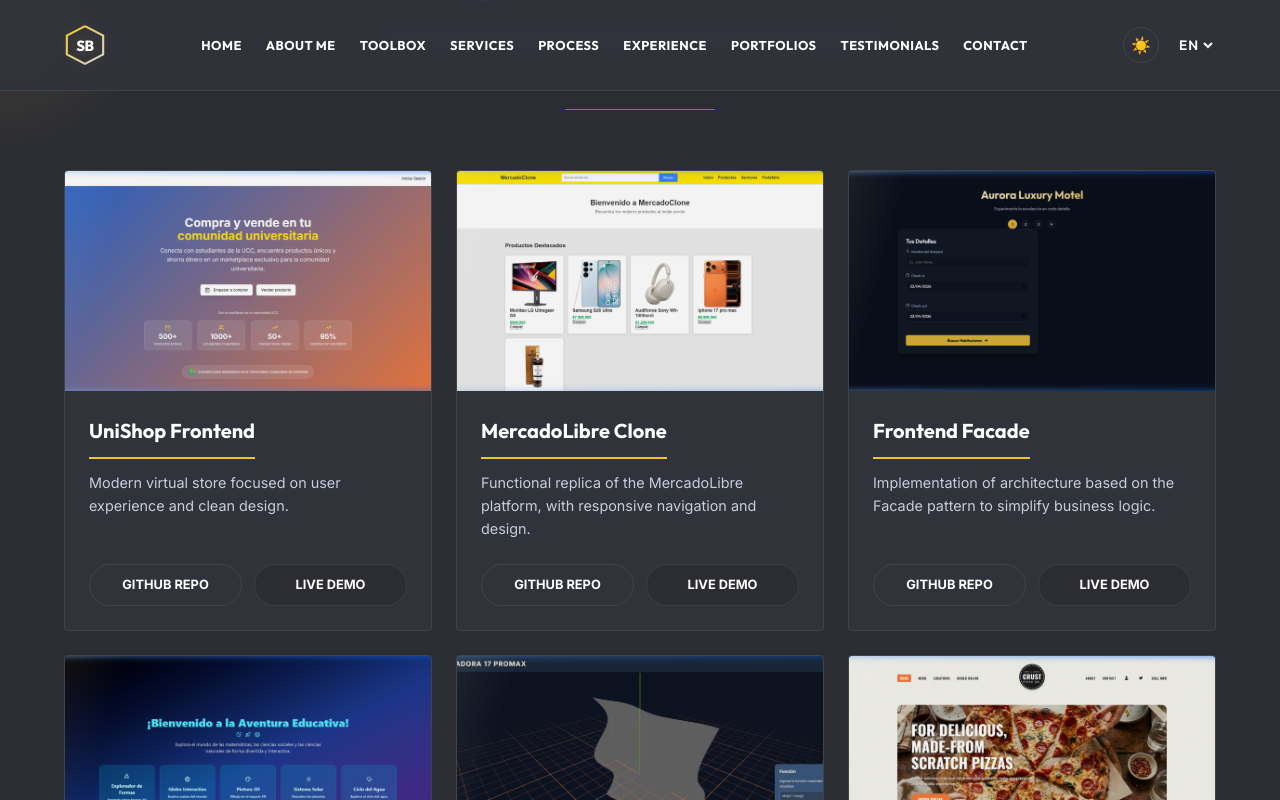
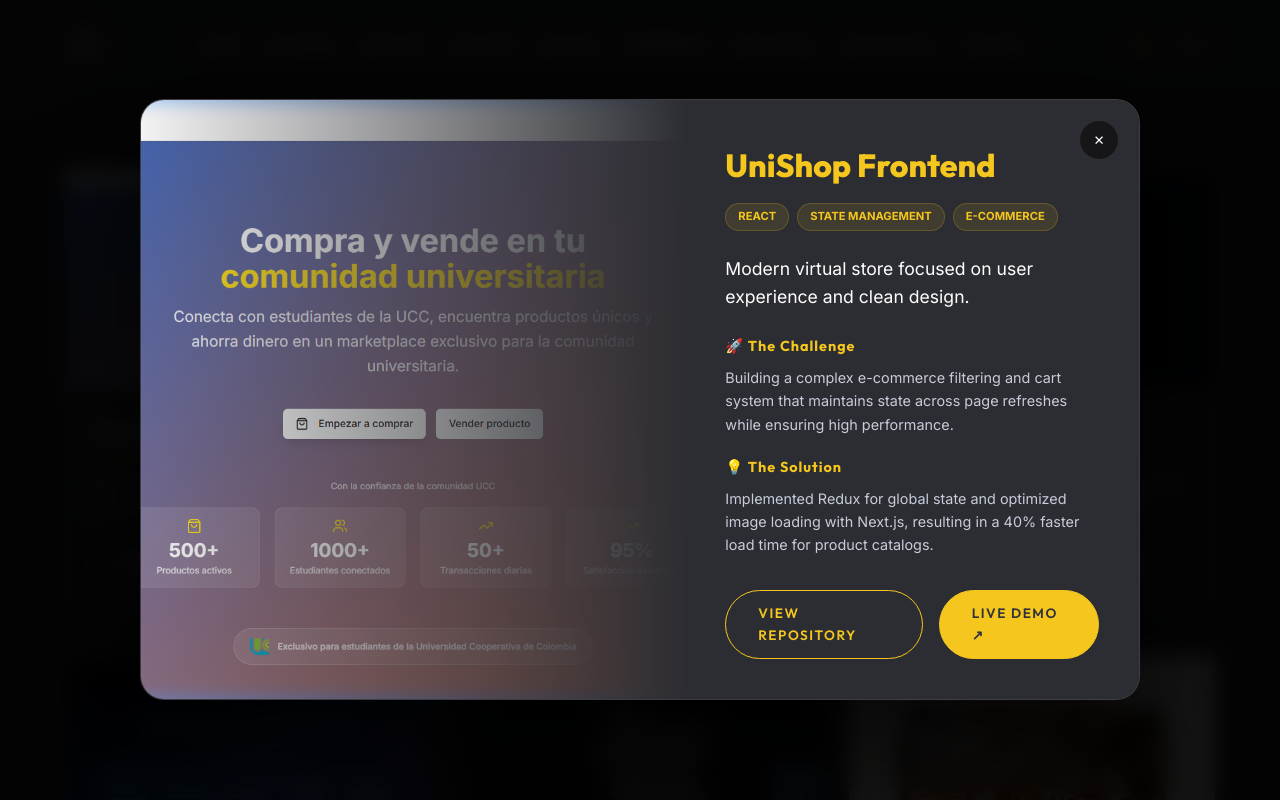
Before and after one commit to SebastianBolivar01/portfolio_sebastian, a Next.js app: page / in a window 1280 px wide. Both pictures are taken after a click on the element 248 px from the left and 5329 px from the top of the page. Shown: the part 4929-5729 px from the top of the page. Built offline with nearby package versions, Linux system fonts and the light colour scheme; no server answers.

Commit message:
cards de proyectos

```diff
--- a/app/components/Portfolio.tsx
+++ b/app/components/Portfolio.tsx
@@ -1,56 +1,84 @@
 "use client";
 
+import React, { useState } from "react";
 import PortfolioCard from "./PortfolioCard";
+import ProjectModal from "./ProjectModal";
 
 interface PortfolioProps {
   t: any;
 }
 
 export default function Portfolio({ t }: PortfolioProps) {
+  const [selectedProject, setSelectedProject] = useState<any>(null);
+  const [isModalOpen, setIsModalOpen] = useState(false);
+
   const projects = [
     {
       image: "/unishop.png",
       title: t.proj1Title,
       desc: t.proj1Desc,
       github: "https://github.com/Whatfck/UniShop-frontend",
-      demo: "https://uni-shop-frontend.vercel.app/"
+      demo: "https://uni-shop-frontend.vercel.app/",
+      tags: ["React", "State Management", "E-commerce"],
+      challenge: "Building a complex e-commerce filtering and cart system that maintains state across page refreshes while ensuring high performance.",
+      solution: "Implemented Redux for global state and optimized image loading with Next.js, resulting in a 40% faster load time for product catalogs."
     },
     {
       image: "/mercadolibre.png",
       title: t.proj2Title,
       desc: t.proj2Desc,
       github: "https://github.com/valeriaucc/mercadolibre-clon/tree/dev",
-      demo: "https://mercadolibre-clon-5.vercel.app/"
+      demo: "https://mercadolibre-clon-5.vercel.app/",
+      tags: ["Next.js", "Cloning", "UI/UX"],
+      challenge: "Replicating the intricate layout and responsive design of one of Latin America's largest platforms.",
+      solution: "Utilized CSS Grid and Flexbox for high-fidelity replication, ensuring pixel-perfect layout across all device breakpoints."
     },
     {
       image: "/facade.png",
       title: t.proj3Title,
       desc: t.proj3Desc,
       github: "https://github.com/SebastianBolivar01/frontend_facade",
-      demo: "https://frontend-facade.vercel.app/"
+      demo: "https://frontend-facade.vercel.app/",
+      tags: ["Design Patterns", "Clean Code", "Frontend Architecture"],
+      challenge: "Simplifying complex underlying system interactions into a clean, easy-to-use developer interface.",
+      solution: "Applied the Facade structural pattern to decouple the UI from complex logic, making the codebase 30% easier to maintain."
     },
     {
       image: "/cicd.png",
       title: t.proj4Title,
       desc: t.proj4Desc,
       github: "https://github.com/SebastianBolivar01/integracion-continua",
-      demo: "https://integracion-continua-t7c1.vercel.app/"
+      demo: "https://integracion-continua-t7c1.vercel.app/",
+      tags: ["DevOps", "CI/CD", "Automation"],
+      challenge: "Setting up a seamless pipeline that automates testing and deployment to reduce manual errors.",
+      solution: "Configured GitHub Actions and Vercel deployments, ensuring that every merge to main is automatically verified and pushed to production."
     },
     {
       image: "/calculator.png",
       title: t.proj5Title,
       desc: t.proj5Desc,
       github: "https://github.com/SebastianBolivar01/Calculadora17proMax/tree/main/calculo-visual",
-      demo: "https://calculadora17pro-max.vercel.app/"
+      demo: "https://calculadora17pro-max.vercel.app/",
+      tags: ["Algorithms", "Math", "Premium UI"],
+      challenge: "Handling complex mathematical expressions and edge cases while maintaining a 'Pro Max' aesthetic.",
+      solution: "Developed a custom parsing engine for math logic and applied Glassmorphism CSS effects for a high-end visual experience."
     },
     {
       image: "/landing.png",
       title: t.proj6Title,
       desc: t.proj6Desc,
       github: "https://github.com/SebastianBolivar01/landing_page",
-      demo: "https://landing-page-blue-three-45.vercel.app/"
+      demo: "https://landing-page-blue-three-45.vercel.app/",
+      tags: ["Marketing", "SEO", "Responsive Design"],
+      challenge: "Creating a landing page that converts users through visual hierarchy and fast performance.",
+      solution: "Optimized for Core Web Vitals and implemented scroll-trigger animations that guide the user's attention to the CTA."
     },
   ];
+
+  const handleOpenModal = (proj: any) => {
+    setSelectedProject(proj);
+    setIsModalOpen(true);
+  };
 
   return (
     <section id="portfolios" className="section">
@@ -63,8 +91,8 @@
 
       <div className="portfolio-grid container">
         {projects.map((proj, idx) => (
+          <div key={idx} onClick={() => handleOpenModal(proj)} className="portfolio-clickable-item">
             <PortfolioCard
-            key={idx}
               image={proj.image}
               title={proj.title}
               desc={proj.desc}
@@ -73,9 +101,24 @@
               sourceCodeText={t.sourceCode}
               liveDemoText={t.btnLiveDemo}
             />
+          </div>
         ))}
       </div>
+
+      <ProjectModal
+        isOpen={isModalOpen}
+        onClose={() => setIsModalOpen(false)}
+        project={selectedProject}
+        t={t}
+      />
+
       <div className="section-divider"></div>
+
+      <style jsx>{`
+        .portfolio-clickable-item {
+          cursor: pointer;
+        }
+      `}</style>
     </section>
   );
 }
--- /dev/null
+++ b/app/components/ProjectModal.tsx
@@ -0,0 +1,245 @@
+"use client";
+
+import React, { useEffect, useState } from "react";
+import { createPortal } from "react-dom";
+
+interface ProjectModalProps {
+  isOpen: boolean;
+  onClose: () => void;
+  project: {
+    image: string;
+    title: string;
+    desc: string;
+    github: string;
+    demo?: string;
+    tags?: string[];
+    challenge?: string;
+    solution?: string;
+  } | null;
+  t: any;
+}
+
+export default function ProjectModal({ isOpen, onClose, project, t }: ProjectModalProps) {
+  const [mounted, setMounted] = useState(false);
+
+  useEffect(() => {
+    setMounted(true);
+    if (isOpen) {
+      document.body.style.overflow = "hidden";
+    } else {
+      document.body.style.overflow = "";
+    }
+    return () => {
+      document.body.style.overflow = "";
+    };
+  }, [isOpen]);
+
+  if (!isOpen || !project || !mounted) return null;
+
+  const modalRoot = document.body;
+
+  return createPortal(
+    <div className="modal-overlay" onClick={onClose}>
+      <div className="modal-content animate-zoom-in" onClick={e => e.stopPropagation()}>
+        <button className="modal-close" onClick={onClose}>✕</button>
+
+        <div className="modal-body">
+          <div className="modal-image-container">
+            <img src={project.image} alt={project.title} className="modal-image" />
+            <div className="modal-image-overlay"></div>
+          </div>
+
+          <div className="modal-info">
+            <div className="modal-header">
+              <h2 className="modal-title">{project.title}</h2>
+              <div className="modal-tags">
+                {project.tags?.map(tag => (
+                  <span key={tag} className="tag-badge">{tag}</span>
+                ))}
+              </div>
+            </div>
+
+            <p className="modal-desc-main">{project.desc}</p>
+
+            <div className="modal-details">
+              <div className="detail-section">
+                <h4>🚀 The Challenge</h4>
+                <p>{project.challenge || "Building a high-performance, scalable application with a focus on modern user experience and clean code architecture."}</p>
+              </div>
+
+              <div className="detail-section">
+                <h4>💡 The Solution</h4>
+                <p>{project.solution || "Implemented a robust architecture using React/Next.js, optimized for speed and SEO, ensuring seamless integration and responsiveness."}</p>
+              </div>
+            </div>
+
+            <div className="modal-actions">
+              <a href={project.github} target="_blank" rel="noopener noreferrer" className="btn btn-outline-gold">
+                View Repository
+              </a>
+              {project.demo && (
+                <a href={project.demo} target="_blank" rel="noopener noreferrer" className="btn btn-primary">
+                  Live Demo ↗
+                </a>
+              )}
+            </div>
+          </div>
+        </div>
+      </div>
+
+      <style jsx>{`
+        .modal-overlay {
+          position: fixed;
+          top: 0;
+          left: 0;
+          width: 100vw;
+          height: 100vh;
+          background: rgba(0, 0, 0, 0.92);
+          backdrop-filter: blur(10px);
+          z-index: 99999;
+          display: flex;
+          align-items: center;
+          justify-content: center;
+          padding: 20px;
+        }
+
+        .modal-content {
+          background: var(--bg-secondary);
+          width: 100%;
+          max-width: 1000px;
+          max-height: 90vh;
+          border-radius: 24px;
+          border: 1px solid var(--card-border);
+          position: relative;
+          overflow-y: auto;
+          box-shadow: 0 40px 100px rgba(0,0,0,0.6);
+        }
+
+        .modal-close {
+          position: absolute;
+          top: 20px;
+          right: 20px;
+          background: rgba(0,0,0,0.5);
+          border: 1px solid rgba(255,255,255,0.1);
+          color: white;
+          width: 40px;
+          height: 40px;
+          border-radius: 50%;
+          cursor: pointer;
+          z-index: 10;
+          transition: 0.3s;
+        }
+
+        .modal-close:hover {
+          background: var(--accent-primary);
+          color: black;
+          transform: rotate(90deg);
+        }
+
+        .modal-body {
+          display: grid;
+          grid-template-columns: 1.2fr 1fr;
+        }
+
+        .modal-image-container {
+          position: relative;
+          height: 100%;
+          min-height: 400px;
+        }
+
+        .modal-image {
+          width: 100%;
+          height: 100%;
+          object-fit: cover;
+        }
+
+        .modal-image-overlay {
+          position: absolute;
+          inset: 0;
+          background: linear-gradient(to right, transparent, var(--bg-secondary));
+        }
+
+        .modal-info {
+          padding: 40px;
+          display: flex;
+          flex-direction: column;
+          gap: 24px;
+        }
+
+        .modal-title {
+          font-size: 2rem;
+          font-weight: 800;
+          color: var(--accent-primary);
+          margin-bottom: 12px;
+        }
+
+        .modal-tags {
+          display: flex;
+          flex-wrap: wrap;
+          gap: 8px;
+        }
+
+        .tag-badge {
+          font-size: 0.7rem;
+          background: rgba(245, 199, 30, 0.1);
+          color: var(--accent-primary);
+          padding: 4px 12px;
+          border-radius: 20px;
+          border: 1px solid rgba(245, 199, 30, 0.2);
+          font-weight: 700;
+          text-transform: uppercase;
+        }
+
+        .modal-desc-main {
+          font-size: 1.1rem;
+          color: var(--text-primary);
+          line-height: 1.6;
+        }
+
+        .modal-details {
+          display: flex;
+          flex-direction: column;
+          gap: 20px;
+        }
+
+        .detail-section h4 {
+          color: var(--accent-primary);
+          font-size: 0.9rem;
+          margin-bottom: 8px;
+          letter-spacing: 1px;
+        }
+
+        .detail-section p {
+          font-size: 0.9rem;
+          color: var(--text-secondary);
+          line-height: 1.6;
+        }
+
+        .modal-actions {
+          margin-top: 10px;
+          display: flex;
+          gap: 16px;
+        }
+
+        @keyframes zoomIn {
+          from { opacity: 0; transform: scale(0.9); }
+          to { opacity: 1; transform: scale(1); }
+        }
+
+        .animate-zoom-in {
+          animation: zoomIn 0.3s cubic-bezier(0.16, 1, 0.3, 1) forwards;
+        }
+
+        @media (max-width: 900px) {
+          .modal-body { grid-template-columns: 1fr; }
+          .modal-image-container { min-height: 250px; }
+          .modal-image-overlay {
+            background: linear-gradient(to bottom, transparent, var(--bg-secondary));
+          }
+          .modal-info { padding: 30px; }
+        }
+      `}</style>
+    </div>,
+    modalRoot
+  );
+}
```
Lines whose indentation alone changed are shown as unchanged.
